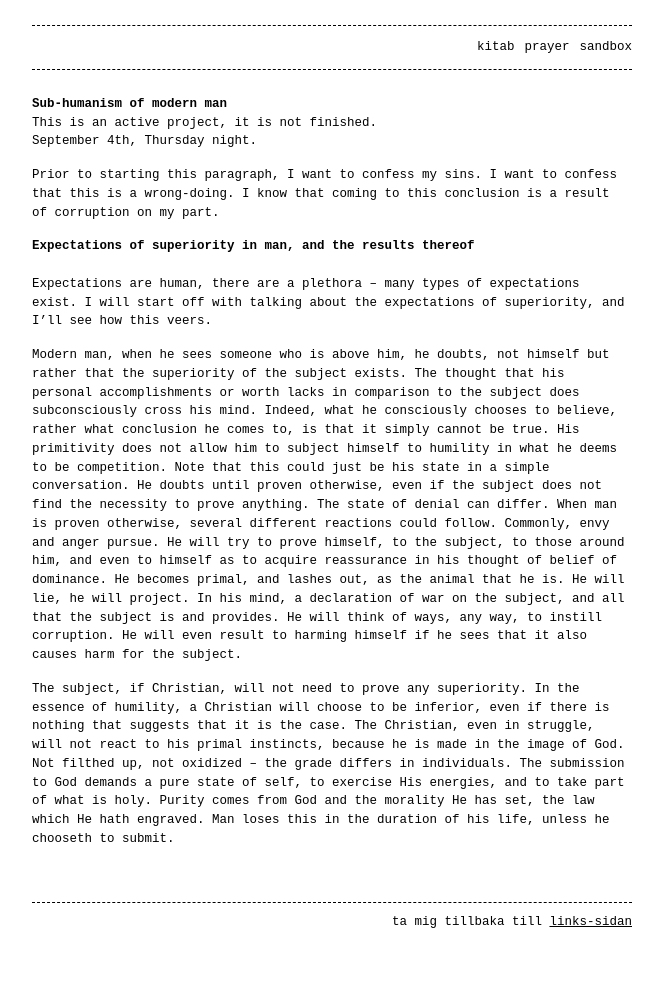
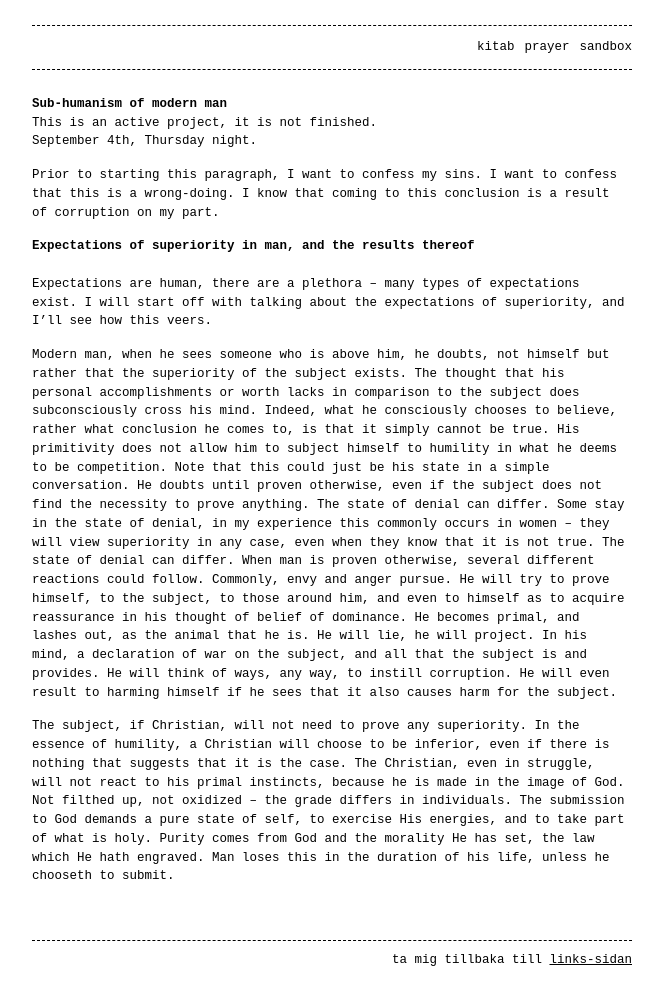
Before and after one commit to ronim-efrin/kitab, a Jekyll site: the page built from books.md, in a window 1280 px wide. Shown: the whole page, without its empty margins (308-971 px from the left). Built offline with Jekyll 4.4.1, drawn with Linux system fonts in a browser that asks for light colours; before the commit the page ends 952 px from its top, so only the background shows below that.

Commit message:
Update books.md

```diff
--- a/books.md
+++ b/books.md
@@ -13,6 +13,6 @@ Prior to starting this paragraph, I want to confess my sins. I want to confess t
 **Expectations of superiority in man, and the results thereof** <br>
 Expectations are human, there are a plethora – many types of expectations exist. I will start off with talking about the expectations of superiority, and I’ll see how this veers.
 
-Modern man, when he sees someone who is above him, he doubts, not himself but rather that the superiority of the subject exists. The thought that his personal accomplishments or worth lacks in comparison to the subject does subconsciously cross his mind. Indeed, what he consciously chooses to believe, rather what conclusion he comes to, is that it simply cannot be true. His primitivity does not allow him to subject himself to humility in what he deems to be competition. Note that this could just be his state in a simple conversation. He doubts until proven otherwise, even if the subject does not find the necessity to prove anything. The state of denial can differ. When man is proven otherwise, several different reactions could follow. Commonly, envy and anger pursue. He will try to prove himself, to the subject, to those around him, and even to himself as to acquire reassurance in his thought of belief of dominance. He becomes primal, and lashes out, as the animal that he is. He will lie, he will project. In his mind, a declaration of war on the subject, and all that the subject is and provides. He will think of ways, any way, to instill corruption. He will even result to harming himself if he sees that it also causes harm for the subject.
+Modern man, when he sees someone who is above him, he doubts, not himself but rather that the superiority of the subject exists. The thought that his personal accomplishments or worth lacks in comparison to the subject does subconsciously cross his mind. Indeed, what he consciously chooses to believe, rather what conclusion he comes to, is that it simply cannot be true. His primitivity does not allow him to subject himself to humility in what he deems to be competition. Note that this could just be his state in a simple conversation. He doubts until proven otherwise, even if the subject does not find the necessity to prove anything. The state of denial can differ. Some stay in the state of denial, in my experience this commonly occurs in women – they will view superiority in any case, even when they know that it is not true. The state of denial can differ. When man is proven otherwise, several different reactions could follow. Commonly, envy and anger pursue. He will try to prove himself, to the subject, to those around him, and even to himself as to acquire reassurance in his thought of belief of dominance. He becomes primal, and lashes out, as the animal that he is. He will lie, he will project. In his mind, a declaration of war on the subject, and all that the subject is and provides. He will think of ways, any way, to instill corruption. He will even result to harming himself if he sees that it also causes harm for the subject.
 
 The subject, if Christian, will not need to prove any superiority. In the essence of humility, a Christian will choose to be inferior, even if there is nothing that suggests that it is the case. The Christian, even in struggle, will not react to his primal instincts, because he is made in the image of God. Not filthed up, not oxidized – the grade differs in individuals. The submission to God demands a pure state of self, to exercise His energies, and to take part of what is holy. Purity comes from God and the morality He has set, the law which He hath engraved. Man loses this in the duration of his life, unless he chooseth to submit.
```
